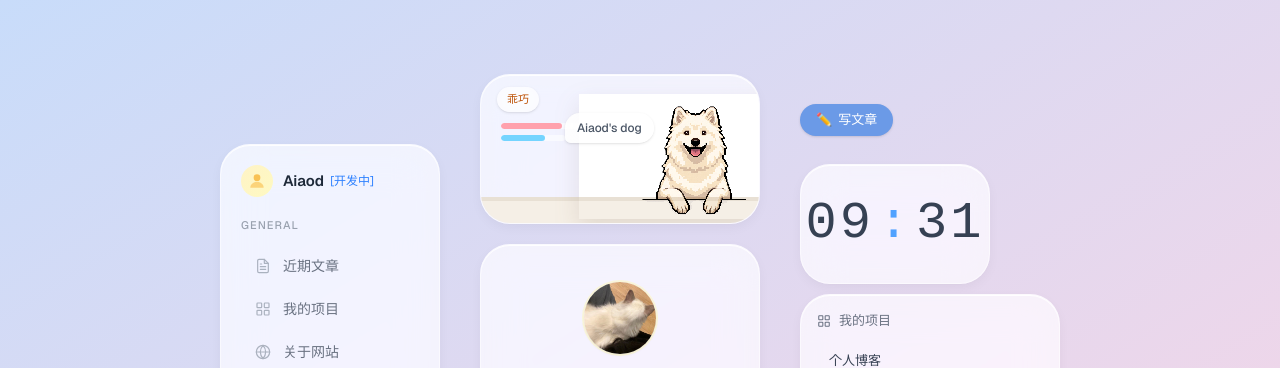
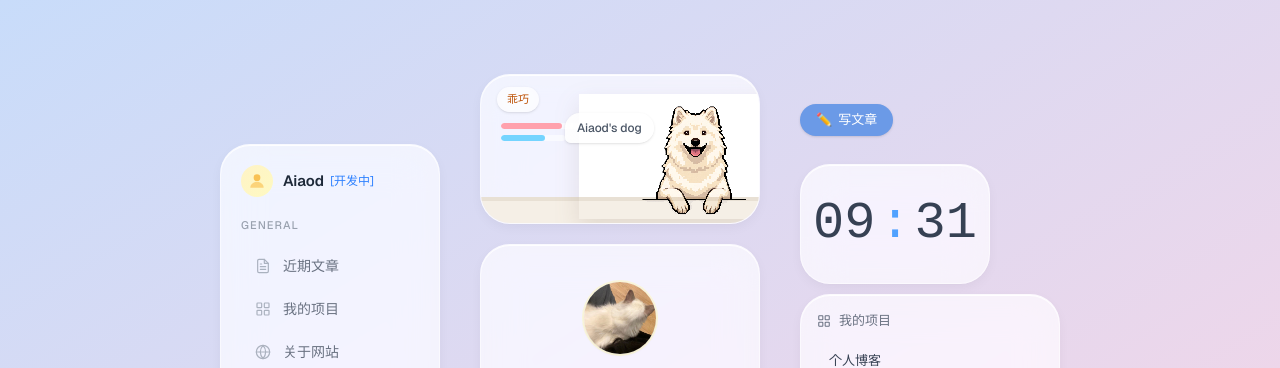
Before and after one commit to aiaod1009/about-me, a Next.js app: page / in a window 1280 px wide. Shown: the top 368 px of the page. Built offline with nearby package versions, Linux system fonts and the light colour scheme.

Commit message:
闹钟样式更换

```diff
--- a/app/globals.css
+++ b/app/globals.css
@@ -51,7 +51,7 @@ body {
 .clock-digit {
   font-family: 'Courier New', 'Consolas', monospace;
   font-weight: 300;
-  letter-spacing: 3px;
+  letter-spacing: 0px;
 }
 
 /* 自定义滚动条 */
@@ -149,6 +149,7 @@ body {
 }
 
 @keyframes petHappy {
+
   0%,
   100% {
     transform: translateY(0) rotate(0deg);
@@ -168,6 +169,7 @@ body {
 }
 
 @keyframes petNap {
+
   0%,
   100% {
     transform: translateY(0) scale(1);
```
